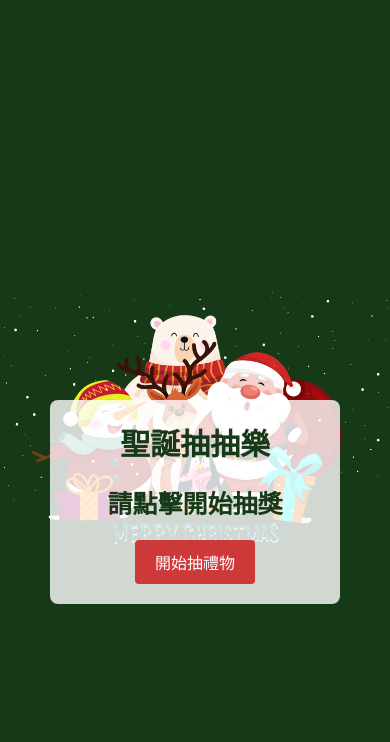
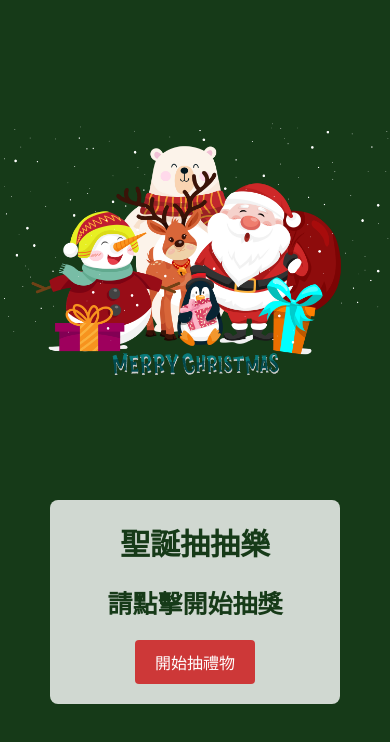
Before and after one commit to Chrisss091/Chrisss091.github.io, a plain HTML site: page index.html in a window 390 px wide. Shown: the top 742 px of the page. Drawn offline with Linux system fonts and the light colour scheme.

Commit message:
change image setting

```diff
--- a/index.html
+++ b/index.html
@@ -31,14 +31,14 @@
     /* 手機版樣式 */
 @media screen and (max-width: 600px) {
   .lottery-container {
-    margin-top: 400px; /* 手機版的 margin-top 設為 20px */
-    position: relative;
+    display: flex;
+    flex-direction: column;
+    align-items: center;
+    justify-content: center;
   }
 
   .logo-img {
-    top: 30%; /* 在手機畫面上將距離上方邊緣的距離調整為 30% */
-    left: 50%;
-    transform: translateX(-50%); /* 在手機畫面上水平居中 */
+    margin-bottom: 20px;
   }
 
 }
@@ -76,7 +76,7 @@
       max-width: 400px;
       height: auto; /* 保持高度自動調整，以保持圖片比例 */
       position: absolute;
-      top: 50%;
+      top: 30%;
       left: 50%;
       transform: translate(-50%, -50%); /* 將圖片向左上角偏移 50%，即居中 */
     }
```
